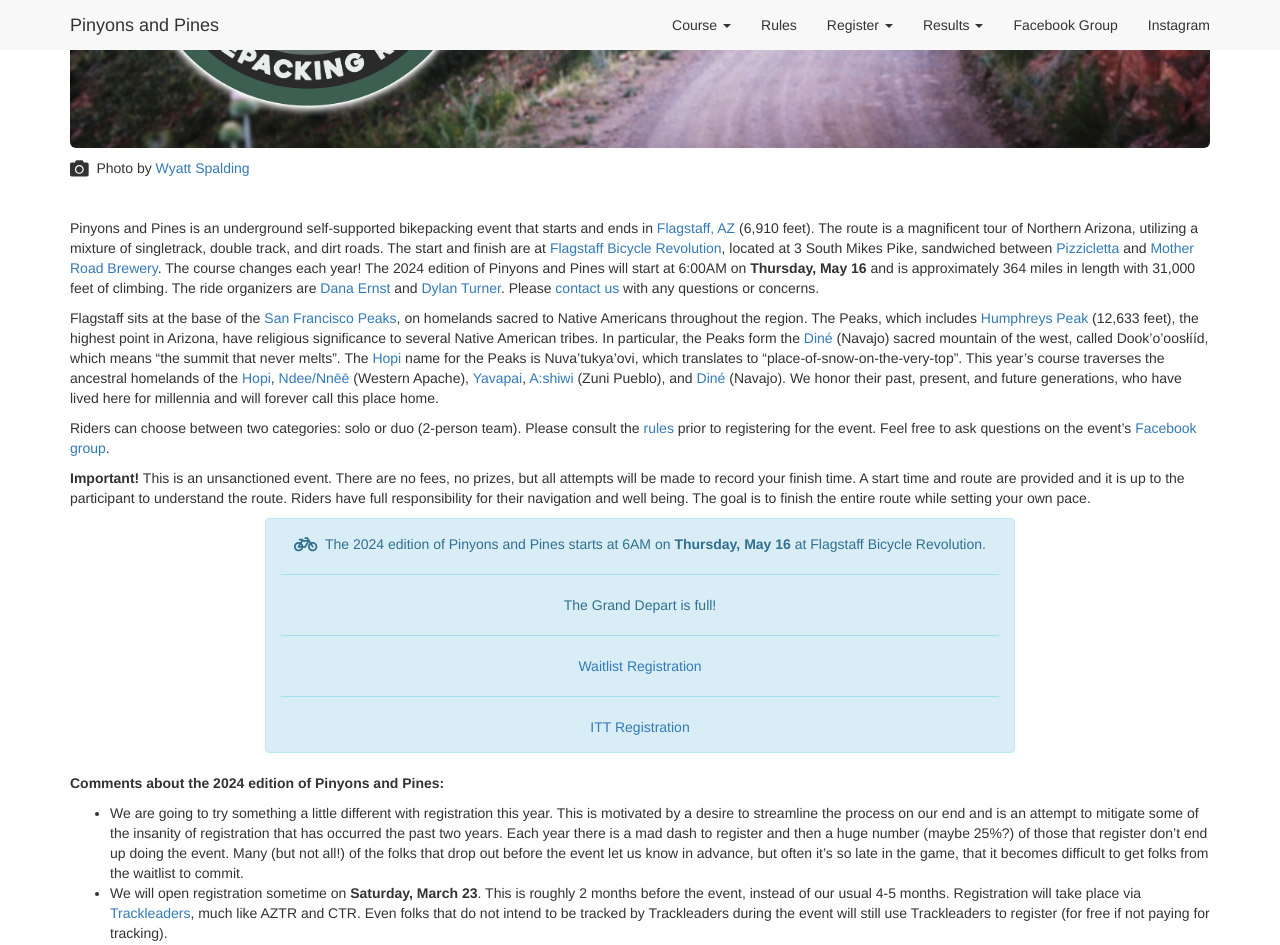
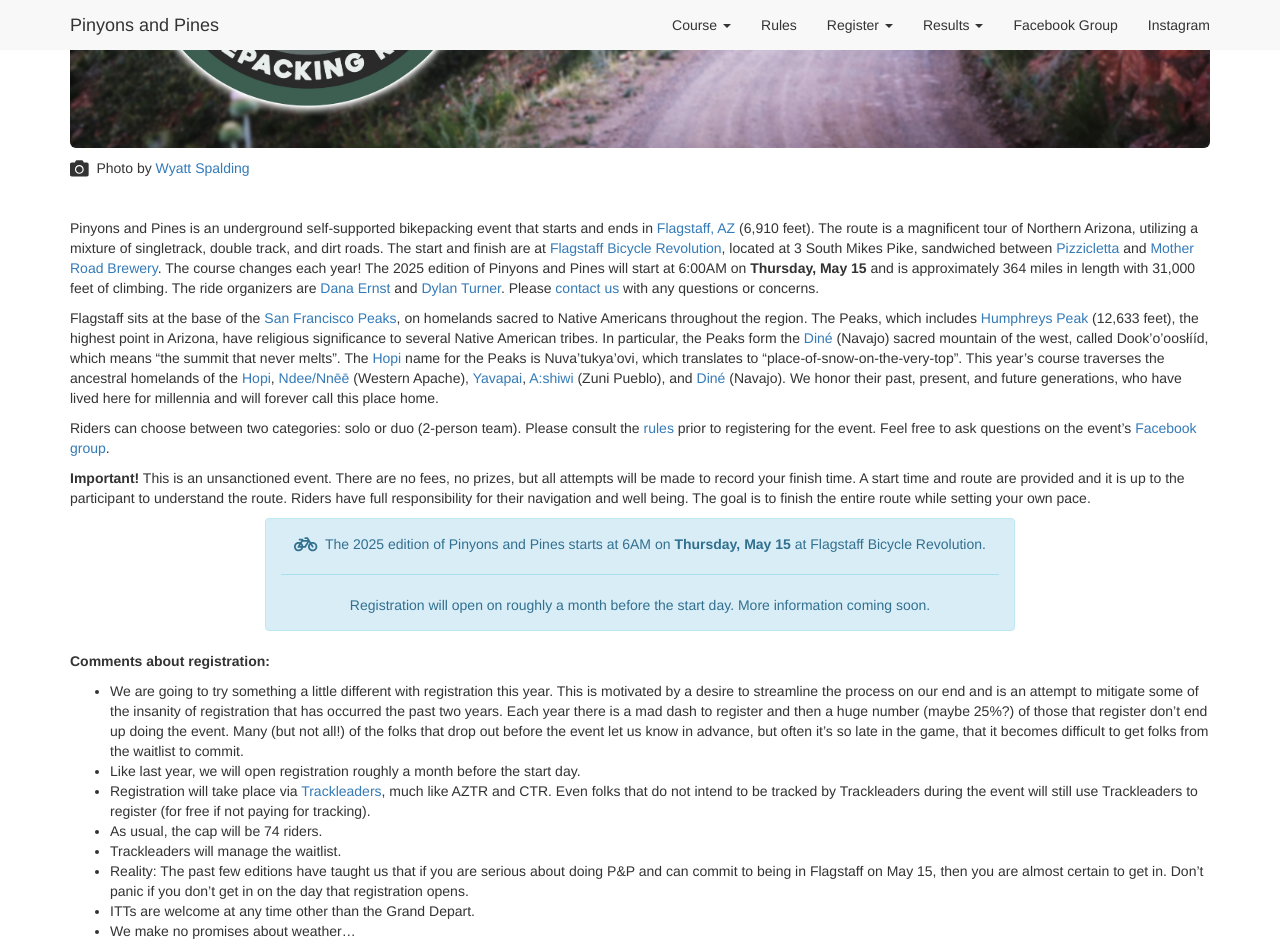
Before and after one commit to dcernst/PinyonsPines, a Jekyll site: the page built from index.md, in a window 1280 px wide and 1400 px high, scrolled down 332 px. Shown: the top 945 px of the window. Built offline with Jekyll 4.4.1, drawn with Linux system fonts in a browser that asks for light colours; nearby versions of some CDN libraries; some of the changed text lies outside the part shown.

Commit message:
Update index.md

```diff
--- a/index.md
+++ b/index.md
@@ -23,7 +23,7 @@
 
 <br>
 
-Pinyons and Pines is an underground self-supported bikepacking event that starts and ends in [Flagstaff, AZ](https://en.wikipedia.org/wiki/Flagstaff,_Arizona) (6,910 feet). The route is a magnificent tour of Northern Arizona, utilizing a mixture of singletrack, double track, and dirt roads.  The start and finish are at [Flagstaff Bicycle Revolution](http://flagbikerev.com), located at 3 South Mikes Pike, sandwiched between [Pizzicletta](http://www.pizzicletta.com) and [Mother Road Brewery](https://www.motherroadbeer.com). The course changes each year! The 2024 edition of Pinyons and Pines will start at 6:00AM on **Thursday, May 16** and is approximately 364 miles in length with 31,000 feet of climbing. The ride organizers are [Dana Ernst](http://danaernst.com) and [Dylan Turner](https://www.youtube.com/@TheEnduranceStudio). Please [contact us](mailto:pinyonsandpines@gmail.com) with any questions or concerns.
+Pinyons and Pines is an underground self-supported bikepacking event that starts and ends in [Flagstaff, AZ](https://en.wikipedia.org/wiki/Flagstaff,_Arizona) (6,910 feet). The route is a magnificent tour of Northern Arizona, utilizing a mixture of singletrack, double track, and dirt roads.  The start and finish are at [Flagstaff Bicycle Revolution](http://flagbikerev.com), located at 3 South Mikes Pike, sandwiched between [Pizzicletta](http://www.pizzicletta.com) and [Mother Road Brewery](https://www.motherroadbeer.com). The course changes each year! The 2025 edition of Pinyons and Pines will start at 6:00AM on **Thursday, May 15** and is approximately 364 miles in length with 31,000 feet of climbing. The ride organizers are [Dana Ernst](http://danaernst.com) and [Dylan Turner](https://www.youtube.com/@TheEnduranceStudio). Please [contact us](mailto:pinyonsandpines@gmail.com) with any questions or concerns.
 
 Flagstaff sits at the base of the [San Francisco Peaks](https://en.wikipedia.org/wiki/San_Francisco_Peaks), on homelands sacred to Native Americans throughout the region.  The Peaks, which includes [Humphreys Peak](https://en.wikipedia.org/wiki/Humphreys_Peak) (12,633 feet), the highest point in Arizona, have religious significance to several Native American tribes. In particular, the Peaks form the [Diné](https://en.wikipedia.org/wiki/Navajo) (Navajo) sacred mountain of the west, called Dook'o'oosłííd, which means "the summit that never melts". The [Hopi](https://en.wikipedia.org/wiki/Hopi) name for the Peaks is Nuva'tukya'ovi, which translates to "place-of-snow-on-the-very-top".  This year's course traverses the ancestral homelands of the [Hopi](https://en.wikipedia.org/wiki/Hopi), [Ndee/Nnēē](https://en.wikipedia.org/wiki/Western_Apache_people) (Western Apache), [Yavapai](https://en.wikipedia.org/wiki/Yavapai), [A:shiwi](https://en.wikipedia.org/wiki/Zuni_people) (Zuni Pueblo), and [Diné](https://en.wikipedia.org/wiki/Navajo) (Navajo). We honor their past, present, and future generations, who have lived here for millennia and will forever call this place home.
 
@@ -37,13 +37,15 @@
 <div class="col-xs-12 col-sm-12 col-md-8 col-lg-8">
 <div class="alert alert-info" role="alert">
 <center>
-<i class="fas fa-bicycle fa-lg"></i>&nbsp; The 2024 edition of Pinyons and Pines starts at 6AM on <strong>Thursday, May 16</strong> at Flagstaff Bicycle Revolution.
+<i class="fas fa-bicycle fa-lg"></i>&nbsp; The 2025 edition of Pinyons and Pines starts at 6AM on <strong>Thursday, May 15</strong> at Flagstaff Bicycle Revolution.
 
-<!-- Registration will open on <strong>Saturday, March 23</strong>. -->
+<hr>
+
+Registration will open on roughly a month before the start day. More information coming soon.
 
 <!-- <hr>
 
-Information about registration for 2024 coming soon! -->
+Information about registration for 2024 coming soon! ... <strong>Saturday, March 23</strong>.-->
 
  <!-- Registration is full! Contact us if you'd like to arrange an ITT on a different date. -->
 
@@ -53,7 +55,8 @@
 
 </center>
 
-<hr>
+<!-- <hr>
+
 <center>
 The Grand Depart is full!
 
@@ -64,7 +67,7 @@
 <hr>
 
 <a href="https://form.jotform.com/trackleaders/ittpinyonspines24" target="_blank">ITT Registration</a>
-</center>
+</center> -->
 
 
 </div>
@@ -72,24 +75,26 @@
 <div class="col-md-2 col-lg-2"></div>
 </div>
 
-<strong>Comments about the 2024 edition of Pinyons and Pines:</strong>
+<strong>Comments about registration:</strong>
 
 - We are going to try something a little different with registration this year. This is motivated by a desire to streamline the process on our end and is an attempt to mitigate some of the insanity of registration that has occurred the past two years. Each year there is a mad dash to register and then a huge number (maybe 25%?) of those that register don't end up doing the event.  Many (but not all!) of the folks that drop out before the event let us know in advance, but often it's so late in the game, that it becomes difficult to get folks from the waitlist to commit.
-- We will open registration sometime on **Saturday, March 23**. This is roughly 2 months before the event, instead of our usual 4-5 months. Registration will take place via [Trackleaders](http://trackleaders.com), much like AZTR and CTR.  Even folks that do not intend to be tracked by Trackleaders during the event will still use Trackleaders to register (for free if not paying for tracking).
+- Like last year, we will open registration roughly a month before the start day.
+- Registration will take place via [Trackleaders](http://trackleaders.com), much like AZTR and CTR.  Even folks that do not intend to be tracked by Trackleaders during the event will still use Trackleaders to register (for free if not paying for tracking).
 - As usual, the cap will be 74 riders.
 - Trackleaders will manage the waitlist.
-- Reality: The past few editions have taught us that if you are serious about doing P&P and can commit to being in Flagstaff on May 16, then you are almost certain to get in. Don't panic if you don't get in on March 23.
-- ITTs are welcome at any time other than May 16.
+- Reality: The past few editions have taught us that if you are serious about doing P&P and can commit to being in Flagstaff on May 15, then you are almost certain to get in. Don't panic if you don't get in on the day that registration opens.
+- ITTs are welcome at any time other than the Grand Depart.
 - We make no promises about weather...
-- See below for the currently proposed route. There might be minor tweaks to the route, but you can utilize the version below to start your planning. Additional POIs coming soon.
 
-<br>
+<!-- - See below for the currently proposed route. There might be minor tweaks to the route, but you can utilize the version below to start your planning. Additional POIs coming soon. -->
+
+<!-- <br>
 
 <center>
 <iframe src="https://ridewithgps.com/embeds?type=route&id=45788310&title=2024%20Pinyons%20and%20Pines&sampleGraph=true&distanceMarkers=true" style="width: 1px; min-width: 90%; height: 700px; border: none;" scrolling="no"></iframe>
 </center>
 
-<br>
+<br> -->
 
 Check out articles from previous editions:
 
```
